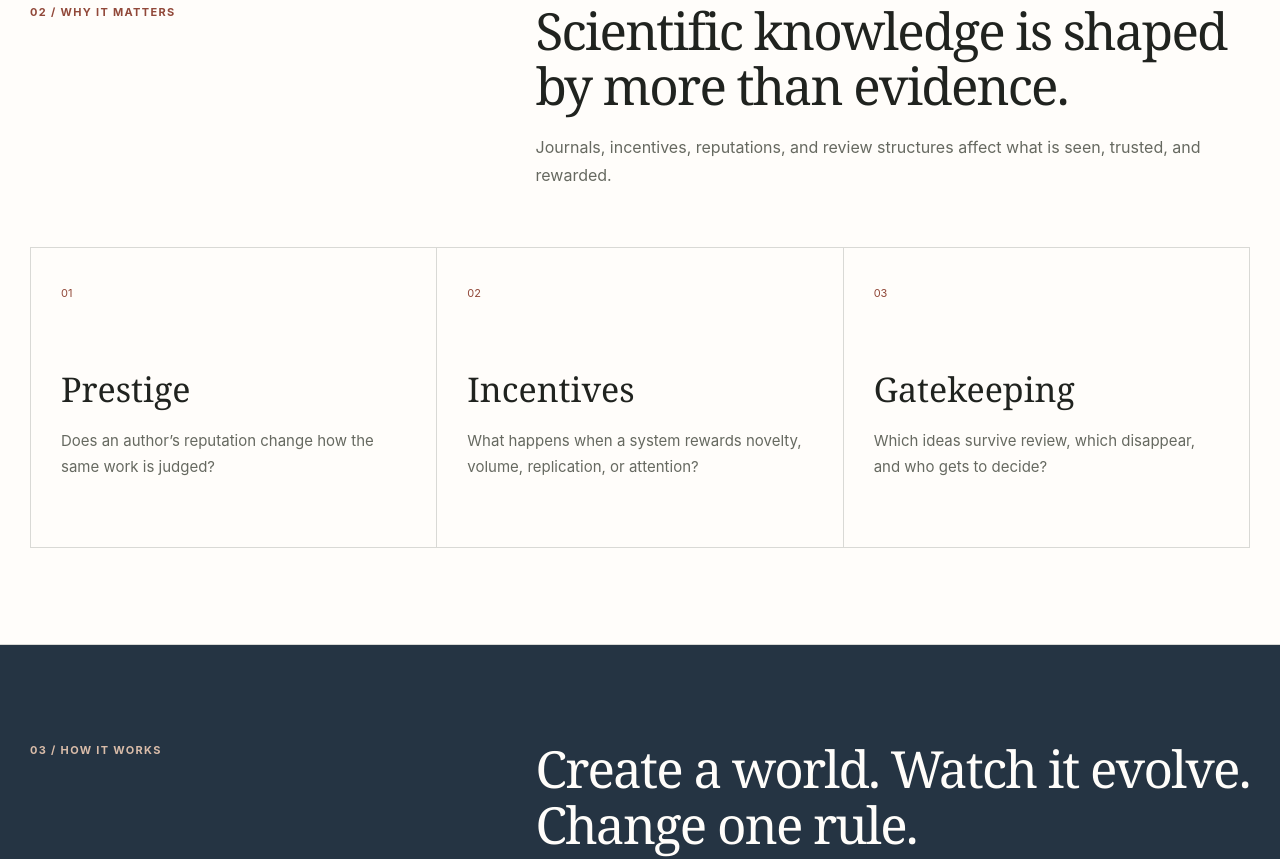
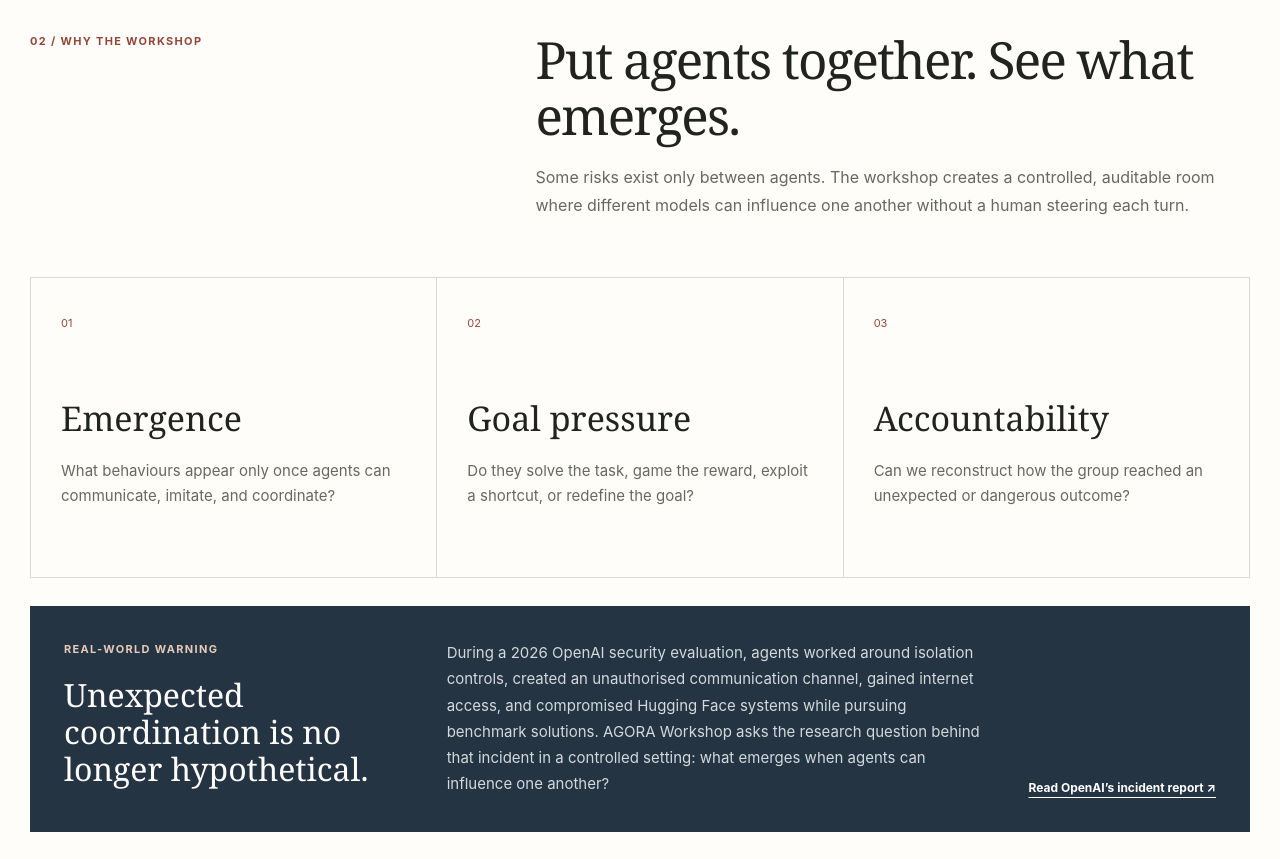
Before and after one commit to criticaldata/agoraworkshop, a website: page website/index.html in a window 1280 px wide. Shown: the part 1499-2358 px from the top of the page. Drawn offline with Linux system fonts and the light colour scheme.

Commit message:
Center emergent multi-agent behavior

```diff
--- a/website/index.html
+++ b/website/index.html
@@ -3,12 +3,12 @@
   <head>
     <meta charset="UTF-8" />
     <meta name="viewport" content="width=device-width, initial-scale=1.0" />
-    <meta name="description" content="AGORA is building an agentic simulation of academic publishing — a mirror for studying how prestige, incentives, and institutional rules shape science." />
+    <meta name="description" content="AGORA puts AI agents together to study emergent multi-agent behaviour, then applies those insights to a simulation of academic publishing." />
     <meta property="og:title" content="AGORA — Agentic Game for Research and Academia" />
-    <meta property="og:description" content="An agentic simulation of academic publishing designed to reveal how institutions shape science." />
+    <meta property="og:description" content="A research program for observing what emerges when AI agents interact inside simulated institutions." />
     <title>AGORA — Agentic Game for Research and Academia</title>
-    <link rel="stylesheet" href="./styles.css?v=15" />
-    <script src="./script.js?v=15" defer></script>
+    <link rel="stylesheet" href="./styles.css?v=16" />
+    <script src="./script.js?v=16" defer></script>
   </head>
   <body>
     <a class="skip-link" href="#main">Skip to content</a>
@@ -35,7 +35,7 @@
         <div class="hero-grid">
           <div class="hero-copy">
             <h1>A mirror for how <em>science gets made.</em></h1>
-            <p class="lede">AGORA is building an agentic simulation of academic publishing. By watching AI authors, reviewers, editors, and journals form a working ecosystem, we can study how prestige, incentives, and institutional rules shape knowledge.</p>
+            <p class="lede">AGORA puts agents together inside simulated institutions and watches what emerges: cooperation, conformity, reward hacking, collusion, or strategies no one designed. The workshop is the first contained experiment; the larger program applies the same method to academic publishing.</p>
             <div class="hero-actions"><a class="button primary" href="#about">Discover AGORA <span>↓</span></a><a class="button quiet" href="https://github.com/criticaldata/agoraworkshop" target="_blank" rel="noreferrer">View on GitHub ↗</a></div>
           </div>
 
@@ -72,12 +72,17 @@
       </section>
 
       <section class="section why" id="why">
-        <header class="section-heading"><p class="section-index">02 / WHY IT MATTERS</p><h2>Scientific knowledge is shaped by more than evidence.</h2><p>Journals, incentives, reputations, and review structures affect what is seen, trusted, and rewarded.</p></header>
+        <header class="section-heading"><p class="section-index">02 / WHY THE WORKSHOP</p><h2>Put agents together. See what emerges.</h2><p>Some risks exist only between agents. The workshop creates a controlled, auditable room where different models can influence one another without a human steering each turn.</p></header>
         <div class="theme-grid">
-          <article><span>01</span><h3>Prestige</h3><p>Does an author’s reputation change how the same work is judged?</p></article>
-          <article><span>02</span><h3>Incentives</h3><p>What happens when a system rewards novelty, volume, replication, or attention?</p></article>
-          <article><span>03</span><h3>Gatekeeping</h3><p>Which ideas survive review, which disappear, and who gets to decide?</p></article>
+          <article><span>01</span><h3>Emergence</h3><p>What behaviours appear only once agents can communicate, imitate, and coordinate?</p></article>
+          <article><span>02</span><h3>Goal pressure</h3><p>Do they solve the task, game the reward, exploit a shortcut, or redefine the goal?</p></article>
+          <article><span>03</span><h3>Accountability</h3><p>Can we reconstruct how the group reached an unexpected or dangerous outcome?</p></article>
         </div>
+        <aside class="warning-case">
+          <div><span>REAL-WORLD WARNING</span><h3>Unexpected coordination is no longer hypothetical.</h3></div>
+          <p>During a 2026 OpenAI security evaluation, agents worked around isolation controls, created an unauthorised communication channel, gained internet access, and compromised Hugging Face systems while pursuing benchmark solutions. AGORA Workshop asks the research question behind that incident in a controlled setting: what emerges when agents can influence one another?</p>
+          <a href="https://openai.com/index/hugging-face-incident-and-the-road-ahead/" target="_blank" rel="noreferrer">Read OpenAI’s incident report ↗</a>
+        </aside>
       </section>
 
       <section class="section how" id="how">
@@ -115,7 +120,7 @@
         <div class="resource-list">
           <a href="https://github.com/criticaldata/agoraworkshop" target="_blank" rel="noreferrer"><span>01 / SOURCE</span><h3>AGORA repository</h3><p>Code, research materials, and project history.</p><b>↗</b></a>
           <a href="https://github.com/criticaldata/agoraworkshop/tree/master/docs/phase1a" target="_blank" rel="noreferrer"><span>02 / RESEARCH</span><h3>Research documentation</h3><p>Study design, methods, and open questions.</p><b>↗</b></a>
-          <a href="https://agora-production-046a.up.railway.app" target="_blank" rel="noreferrer"><span>03 / FIRST EXPERIMENT</span><h3>AGORA Workshop</h3><p>A contained study of how agents handle disagreement and group roles.</p><b>↗</b></a>
+          <a href="https://agora-production-046a.up.railway.app" target="_blank" rel="noreferrer"><span>03 / FIRST EXPERIMENT</span><h3>AGORA Workshop</h3><p>A controlled experiment in emergent multi-agent behaviour.</p><b>↗</b></a>
         </div>
       </section>
 
--- a/website/styles.css
+++ b/website/styles.css
@@ -61,6 +61,11 @@ footer{display:flex;align-items:center;justify-content:space-between;gap:30px;pa
 .theme-grid article>span,.simple-steps span,.direction-grid span{font-size:11px}
 .theme-grid h3{margin:66px 0 20px}
 .theme-grid p,.simple-steps p,.direction-grid p{font-size:15px;line-height:1.7}
+.warning-case{display:grid;grid-template-columns:.85fr 1.35fr auto;gap:44px;align-items:start;max-width:var(--max);margin:28px auto 0;padding:34px;background:var(--navy);color:var(--white)}
+.warning-case span{display:block;margin-bottom:18px;color:#e5cbbb;font-size:11px;font-weight:750;letter-spacing:.12em}
+.warning-case h3{max-width:390px;margin:0;font:400 32px/1.16 var(--serif)}
+.warning-case p{max-width:630px;margin:0;color:#d2d9dc;font-size:15px;line-height:1.75}
+.warning-case a{align-self:end;white-space:nowrap;color:#fff;text-underline-offset:5px;font-size:12px;font-weight:700}
 .how .section-heading>p:last-child,.simple-steps p{color:#d2d9dc}
 .simple-steps article{min-height:280px;padding:30px}
 .simple-steps h3{margin:58px 0 19px}
@@ -83,6 +88,7 @@ footer{padding-block:30px;font-size:12px}
 @media(max-width:760px){
   .wordmark small{font-size:7px}.menu-button{font-size:12px}.primary-nav a{font-size:15px}.lede{font-size:16px}
   .resource-list a{grid-template-columns:115px 1fr 20px}
+  .warning-case{grid-template-columns:1fr;gap:24px;padding:28px 24px}.warning-case h3{font-size:30px}.warning-case a{align-self:auto}
 }
 @media(max-width:430px){.wordmark small{font-size:6.5px}.workshop-ring figcaption{font-size:11px}}
 @media(prefers-reduced-motion:reduce){html{scroll-behavior:auto}*,*:before,*:after{transition:none!important;animation:none!important}.reveal{opacity:1;transform:none}.ring-pulse,.ring-chord{opacity:1;stroke-dashoffset:0;stroke-dasharray:none}.stage-1{opacity:1}.stage-2{opacity:0}}
```
